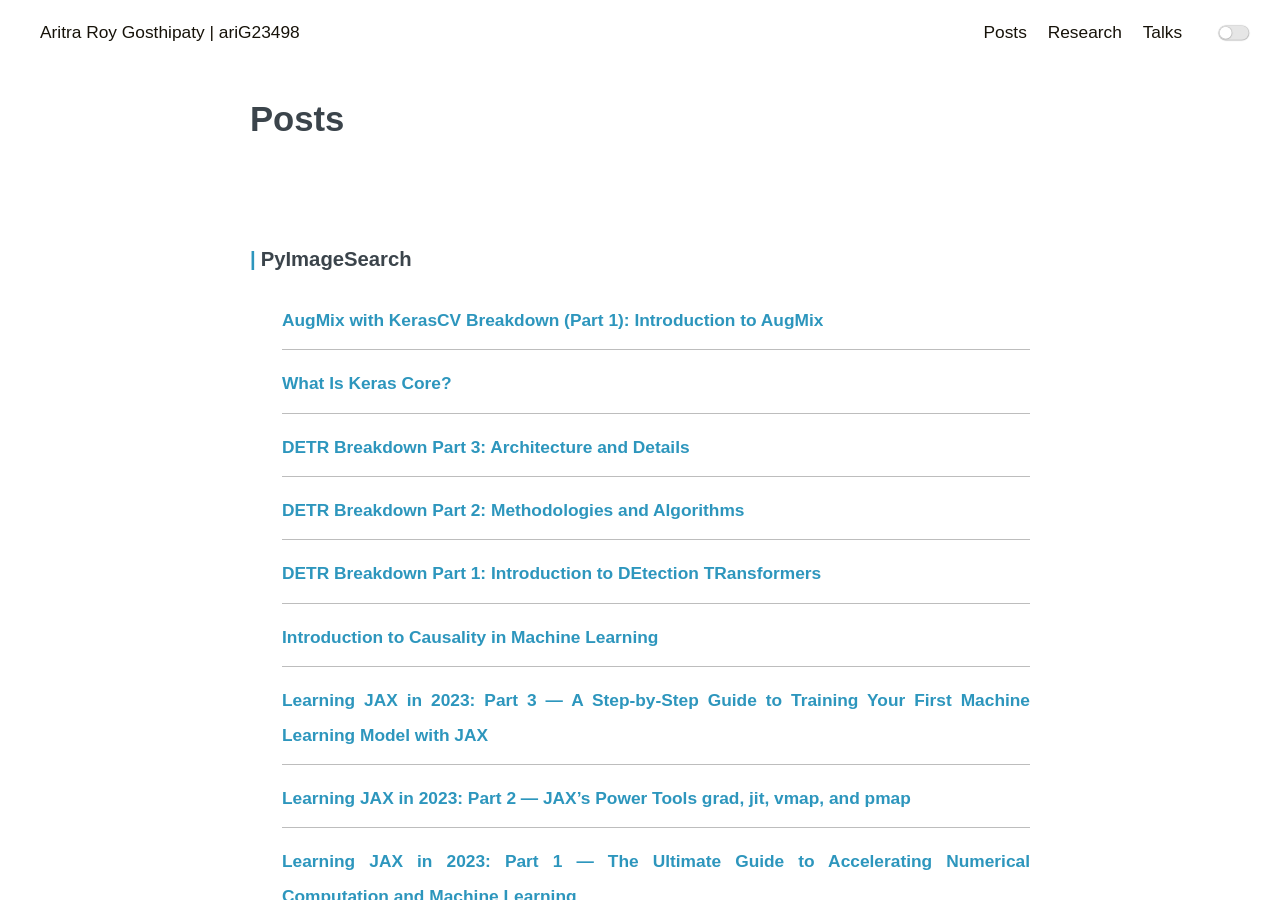
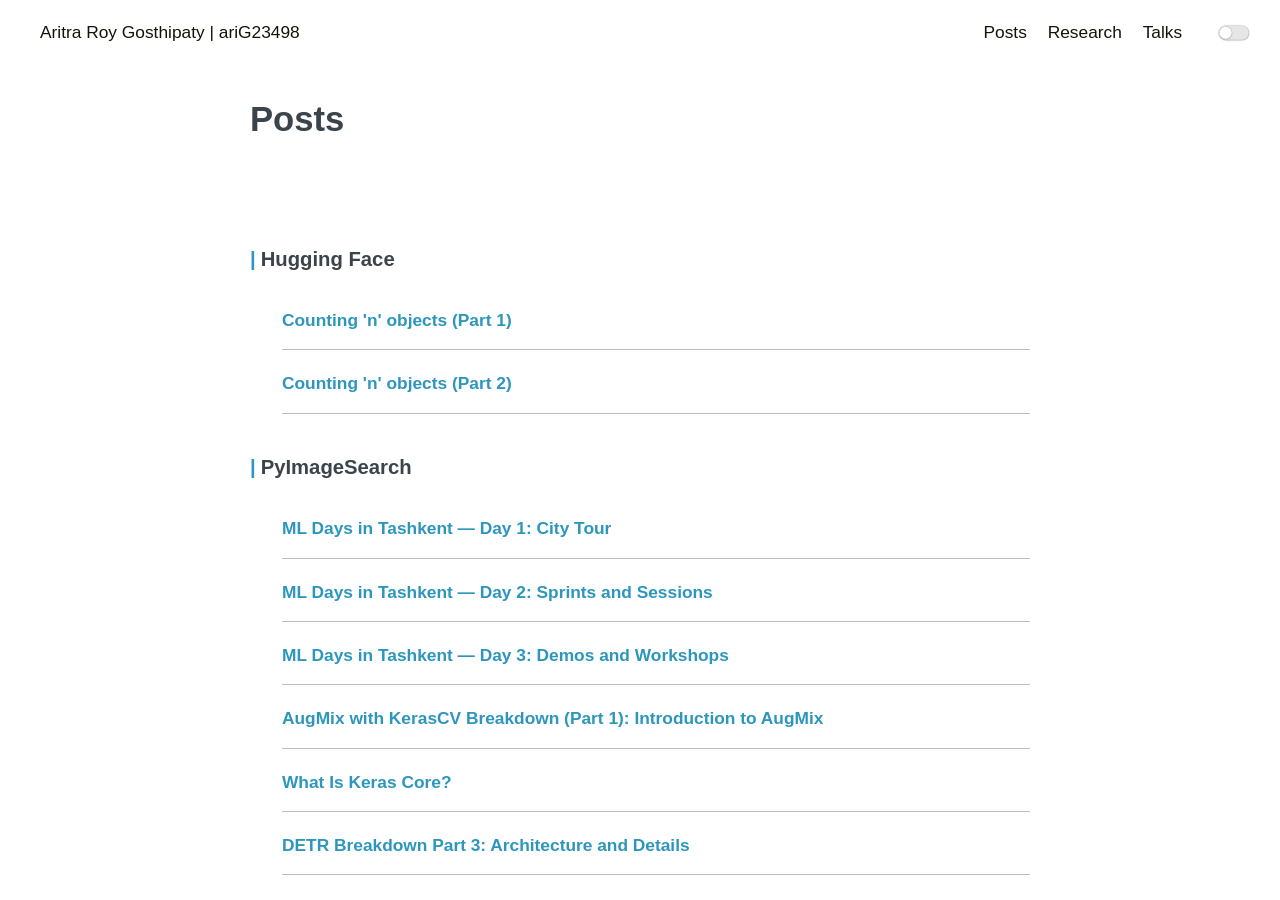
Before and after one commit to ariG23498/ariG23498.github.io, a Jekyll site: the page built from blogs.md, in a window 1280 px wide and 900 px high. Built offline with Jekyll 4.4.1, drawn with Linux system fonts in a browser that asks for light colours.

Commit message:
Update blogs.md

```diff
--- a/blogs.md
+++ b/blogs.md
@@ -8,7 +8,24 @@ permalink: /posts
 <div class="main">
     <div class="post-wrap archive">
 
+        <h3>Hugging Face</h3>
+        <article class="archive-item">
+        <a class="archive-item-link" href="https://huggingface.co/blog/ariG23498/count-n-objects-p1" target="_blank" rel="noopener noreferrer">Counting 'n' objects (Part 1)</a>
+        </article>
+        <article class="archive-item">
+        <a class="archive-item-link" href="https://huggingface.co/blog/ariG23498/count-n-objects-p2" target="_blank" rel="noopener noreferrer">Counting 'n' objects (Part 2)</a>
+        </article>
+
         <h3>PyImageSearch</h3>
+        <article class="archive-item">
+                <a class="archive-item-link" href="https://pyimagesearch.com/2023/12/04/ml-days-in-tashkent-day-1-city-tour/" target="_blank" rel="noopener noreferrer">ML Days in Tashkent — Day 1: City Tour</a>
+        </article>
+        <article class="archive-item">
+                <a class="archive-item-link" href="https://pyimagesearch.com/2023/12/11/ml-days-in-tashkent-day-2-sprints-and-sessions/" target="_blank" rel="noopener noreferrer">ML Days in Tashkent — Day 2: Sprints and Sessions</a>
+        </article>
+        <article class="archive-item">
+                <a class="archive-item-link" href="https://pyimagesearch.com/2023/12/18/ml-days-in-tashkent-day-3-demos-and-workshops/" target="_blank" rel="noopener noreferrer">ML Days in Tashkent — Day 3: Demos and Workshops</a>
+        </article>
         <article class="archive-item">
                 <a class="archive-item-link" href="https://pyimagesearch.com/2023/08/28/augmix-with-kerascv-breakdown-part-1-introduction-to-augmix/" target="_blank" rel="noopener noreferrer">AugMix with KerasCV Breakdown (Part 1): Introduction to AugMix</a>
         </article>
```
